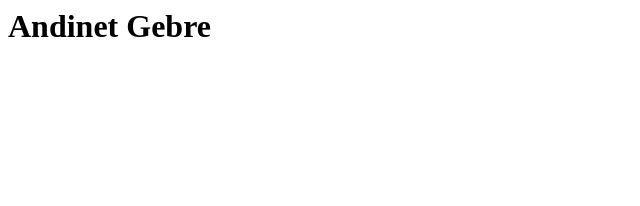
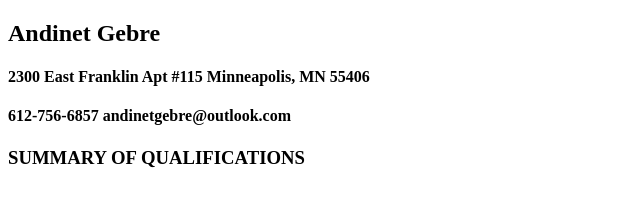
Before and after one commit to andinetg/andinet.github.io, a plain HTML site: page index1.html in a window 1280 px wide. Shown: the whole page, without its empty margins (0-640 px from the left). Drawn offline with Linux system fonts and the light colour scheme.

Commit message:
Update index1.html

```diff
--- a/index1.html
+++ b/index1.html
@@ -1,8 +1,11 @@
-<!dochtml>
+<!doctype html>
 <html>
 <head>
 </head>
 <body>
-<h1><b>Andinet Gebre</b><h1>
+<h2><b>Andinet Gebre</b></h2>
+  <h4>2300 East Franklin Apt #115 Minneapolis, MN 55406</h4>
+ <h4>612-756-6857	andinetgebre@outlook.com</h4>
+   <h3>SUMMARY OF QUALIFICATIONS</h3>
 </body>
 </html>
```
